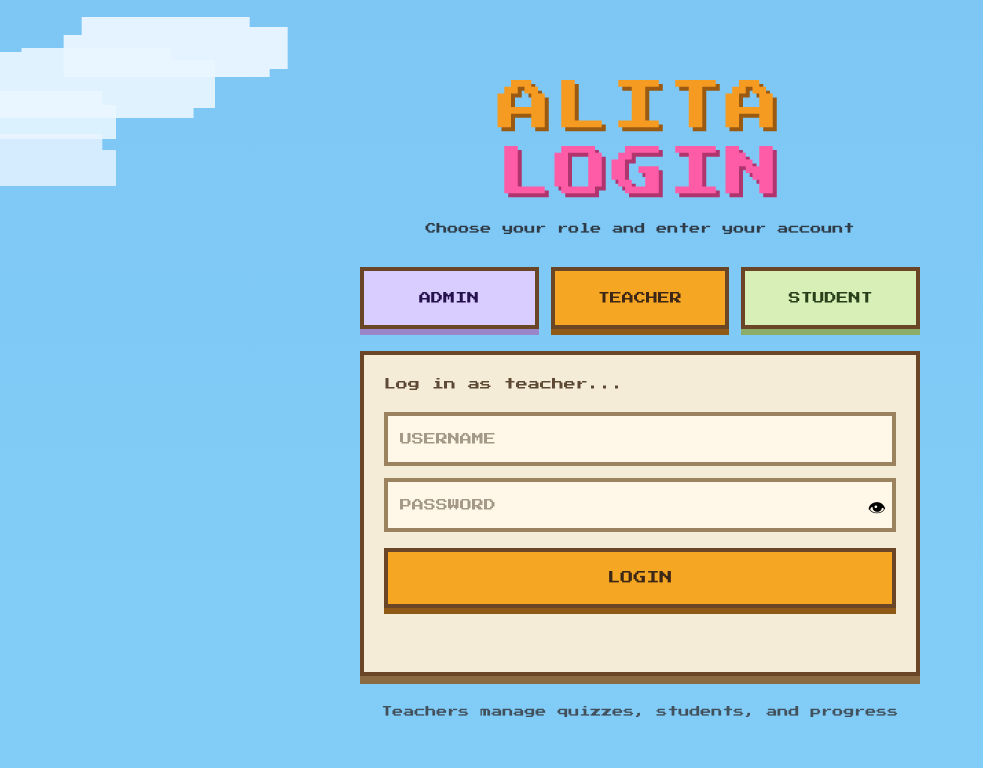
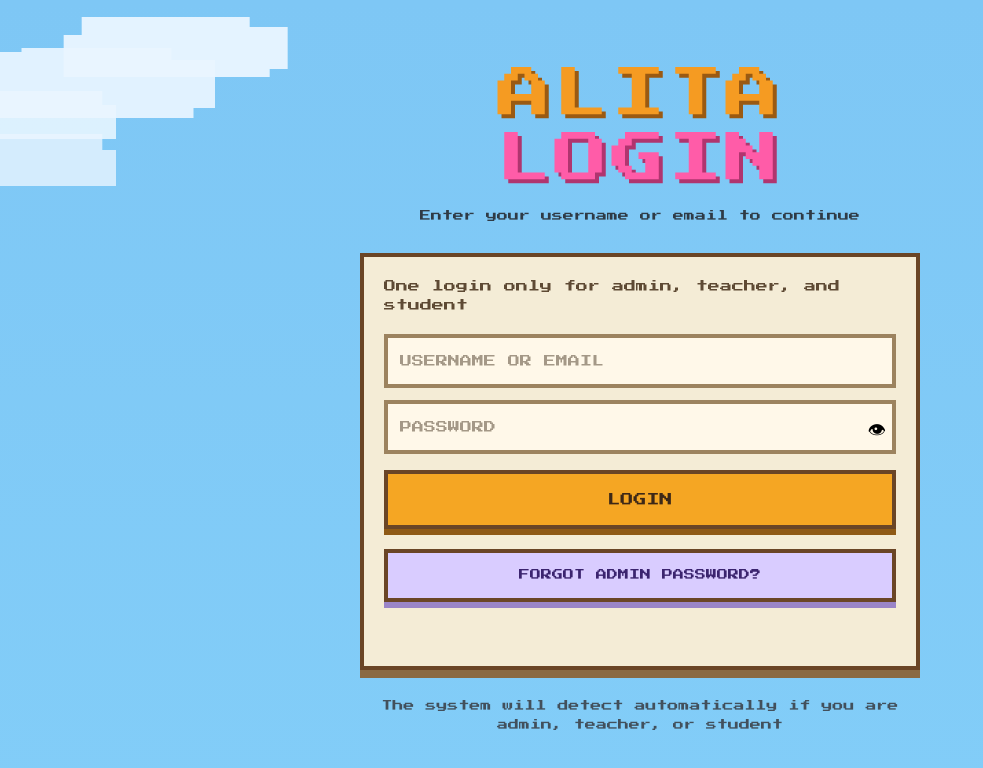
Before and after one commit to Aizzzzzzzzzz/alita, a Next.js app: page /login in a window 1280 px wide. Shown: the top 768 px of the page, without its empty margins (0-983 px from the left). Built offline with nearby package versions, Linux system fonts and the light colour scheme.

Commit message:
Full update

```diff
--- a/app/login/page.tsx
+++ b/app/login/page.tsx
@@ -4,12 +4,9 @@ import { useState } from "react";
 import { useRouter } from "next/navigation";
 import { supabase } from "../../lib/supabase";
 
-type Role = "admin" | "teacher" | "student";
-
 export default function LoginPage() {
   const router = useRouter();
 
-  const [selectedRole, setSelectedRole] = useState<Role>("teacher");
   const [identifier, setIdentifier] = useState("");
   const [password, setPassword] = useState("");
   const [showPassword, setShowPassword] = useState(false);
@@ -26,12 +23,11 @@ export default function LoginPage() {
   };
 
   async function login() {
-    if (identifier.trim() === "" || password.trim() === "") {
-      setMessage(
-        selectedRole === "admin"
-          ? "Please enter admin email and password."
-          : "Please enter username and password."
-      );
+    const cleanIdentifier = identifier.trim();
+    const cleanPassword = password.trim();
+
+    if (!cleanIdentifier || !cleanPassword) {
+      setMessage("Please enter your username or email and password.");
       setMessageColor("#7f1d1d");
       return;
     }
@@ -40,61 +36,82 @@ export default function LoginPage() {
     setMessage("");
 
     try {
-      if (selectedRole === "admin") {
+      // clear old sessions first
+      localStorage.removeItem("alitaUser");
+      localStorage.removeItem("adminId");
+      localStorage.removeItem("teacherId");
+      localStorage.removeItem("studentId");
+      localStorage.removeItem("alitaStudentProfile");
+
+      // =========================
+      // 1) CHECK ADMIN FIRST
+      // =========================
+      const { data: adminProfile } = await supabase
+        .from("admins")
+        .select("*")
+        .or(`username.eq.${cleanIdentifier},email.eq.${cleanIdentifier}`)
+        .maybeSingle();
+
+      if (adminProfile) {
         const { data, error } = await supabase.auth.signInWithPassword({
-          email: identifier.trim(),
-          password,
+          email: adminProfile.email,
+          password: cleanPassword,
         });
 
-        if (error || !data.user) {
-          setMessage(error?.message || "Invalid admin email or password.");
-          setMessageColor("#7f1d1d");
+        if (!error && data.user) {
+          localStorage.setItem("alitaUser", "admin");
+          localStorage.setItem("adminId", data.user.id);
+          localStorage.removeItem("teacherId");
+          localStorage.removeItem("studentId");
+
+          playSound("/sounds/success.mp3", 0.3);
+          setMessage("Admin login successful!");
+          setMessageColor("#065f46");
+
+          setTimeout(() => {
+            router.push("/admin");
+          }, 700);
           return;
         }
+      }
 
-        const { data: adminProfile, error: profileError } = await supabase
-          .from("admins")
-          .select("*")
-          .eq("id", data.user.id)
-          .single();
+      // =========================
+      // 2) CHECK TEACHER
+      // =========================
+      const { data: teacher } = await supabase
+        .from("teachers")
+        .select("*")
+        .eq("username", cleanIdentifier)
+        .eq("password", cleanPassword)
+        .maybeSingle();
 
-        if (profileError || !adminProfile) {
-          await supabase.auth.signOut();
-          setMessage("This account is not registered as an admin.");
-          setMessageColor("#7f1d1d");
-          return;
-        }
-
-        localStorage.setItem("alitaUser", "admin");
-        localStorage.setItem("adminId", data.user.id);
-        localStorage.removeItem("teacherId");
+      if (teacher) {
+        localStorage.setItem("alitaUser", "teacher");
+        localStorage.setItem("teacherId", teacher.id);
+        localStorage.removeItem("adminId");
         localStorage.removeItem("studentId");
 
         playSound("/sounds/success.mp3", 0.3);
-        setMessage("Admin login successful!");
+        setMessage("Teacher login successful!");
         setMessageColor("#065f46");
 
         setTimeout(() => {
-          router.push("/admin");
+          router.push("/teacher");
         }, 700);
-
         return;
       }
 
-      if (selectedRole === "student") {
-        const { data: student, error } = await supabase
-          .from("students")
-          .select("*")
-          .eq("username", identifier.trim())
-          .eq("password", password)
-          .single();
+      // =========================
+      // 3) CHECK STUDENT
+      // =========================
+      const { data: student } = await supabase
+        .from("students")
+        .select("*")
+        .eq("username", cleanIdentifier)
+        .eq("password", cleanPassword)
+        .maybeSingle();
 
-        if (error || !student) {
-          setMessage("Invalid student login credentials.");
-          setMessageColor("#7f1d1d");
-          return;
-        }
-
+      if (student) {
         localStorage.setItem("alitaUser", "student");
         localStorage.setItem("studentId", student.id);
         localStorage.removeItem("teacherId");
@@ -128,35 +145,11 @@ export default function LoginPage() {
         setTimeout(() => {
           router.push("/");
         }, 700);
-
         return;
       }
 
-      const { data: teacher, error } = await supabase
-        .from("teachers")
-        .select("*")
-        .eq("username", identifier.trim())
-        .eq("password", password)
-        .single();
-
-      if (error || !teacher) {
-        setMessage("Invalid teacher login credentials.");
-        setMessageColor("#7f1d1d");
-        return;
-      }
-
-      localStorage.setItem("alitaUser", "teacher");
-      localStorage.setItem("teacherId", teacher.id);
-      localStorage.removeItem("adminId");
-      localStorage.removeItem("studentId");
-
-      playSound("/sounds/success.mp3", 0.3);
-      setMessage("Teacher login successful!");
-      setMessageColor("#065f46");
-
-      setTimeout(() => {
-        router.push("/teacher");
-      }, 700);
+      setMessage("Invalid login credentials.");
+      setMessageColor("#7f1d1d");
     } catch {
       setMessage("Something went wrong during login.");
       setMessageColor("#7f1d1d");
@@ -164,10 +157,6 @@ export default function LoginPage() {
       setIsLoading(false);
     }
   }
-
-  const isAdmin = selectedRole === "admin";
-  const isTeacher = selectedRole === "teacher";
-  const isStudent = selectedRole === "student";
 
   return (
     <div
@@ -323,90 +312,8 @@ export default function LoginPage() {
                 lineHeight: 1.8,
               }}
             >
-              Choose your role and enter your account
+              Enter your username or email to continue
             </p>
-          </div>
-
-          <div
-            style={{
-              width: "100%",
-              display: "grid",
-              gridTemplateColumns: "repeat(3, 1fr)",
-              gap: "12px",
-              marginBottom: "22px",
-            }}
-          >
-            <button
-              type="button"
-              onMouseEnter={() => playSound("/sounds/hover.mp3", 0.12)}
-              onClick={() => {
-                playSound("/sounds/click.mp3");
-                setSelectedRole("admin");
-                setIdentifier("");
-                setPassword("");
-                setMessage("");
-              }}
-              style={{
-                border: "4px solid #6a4526",
-                background: isAdmin ? "#8b5cf6" : "#d9ccff",
-                color: "#25124d",
-                padding: "18px 10px",
-                cursor: "pointer",
-                fontFamily: "'Press Start 2P', cursive",
-                fontSize: "12px",
-                boxShadow: isAdmin ? "0 6px 0 #5b35a8" : "0 6px 0 #9a85c8",
-              }}
-            >
-              ADMIN
-            </button>
-
-            <button
-              type="button"
-              onMouseEnter={() => playSound("/sounds/hover.mp3", 0.12)}
-              onClick={() => {
-                playSound("/sounds/click.mp3");
-                setSelectedRole("teacher");
-                setIdentifier("");
-                setPassword("");
-                setMessage("");
-              }}
-              style={{
-                border: "4px solid #6a4526",
-                background: isTeacher ? "#f5a623" : "#f7d18f",
-                color: "#3d2817",
-                padding: "18px 10px",
-                cursor: "pointer",
-                fontFamily: "'Press Start 2P', cursive",
-                fontSize: "12px",
-                boxShadow: isTeacher ? "0 6px 0 #8f5a16" : "0 6px 0 #ae8450",
-              }}
-            >
-              TEACHER
-            </button>
-
-            <button
-              type="button"
-              onMouseEnter={() => playSound("/sounds/hover.mp3", 0.12)}
-              onClick={() => {
-                playSound("/sounds/click.mp3");
-                setSelectedRole("student");
-                setIdentifier("");
-                setPassword("");
-                setMessage("");
-              }}
-              style={{
-                border: "4px solid #6a4526",
-                background: isStudent ? "#7ad14b" : "#d8efb8",
-                color: "#28401a",
-                padding: "18px 10px",
-                cursor: "pointer",
-                fontFamily: "'Press Start 2P', cursive",
-                fontSize: "12px",
-                boxShadow: isStudent ? "0 6px 0 #4f8f2d" : "0 6px 0 #8cad68",
-              }}
-            >
-              STUDENT
-            </button>
           </div>
 
           <div
@@ -426,13 +333,13 @@ export default function LoginPage() {
                 lineHeight: 1.6,
               }}
             >
-              {isAdmin ? "Log in as admin using email..." : `Log in as ${selectedRole}...`}
+              One login only for admin, teacher, and student
             </div>
 
             <div style={{ display: "grid", gap: "12px" }}>
               <input
-                type={isAdmin ? "email" : "text"}
-                placeholder={isAdmin ? "ADMIN EMAIL" : "USERNAME"}
+                type="text"
+                placeholder="USERNAME OR EMAIL"
                 value={identifier}
                 onChange={(e) => setIdentifier(e.target.value)}
                 style={{
@@ -500,30 +407,24 @@ export default function LoginPage() {
                   width: "100%",
                   marginTop: "4px",
                   border: "4px solid #6a4526",
-                  background: isAdmin ? "#8b5cf6" : isTeacher ? "#f5a623" : "#58b63f",
-                  color: isAdmin ? "#ffffff" : isTeacher ? "#3d2817" : "#f4fff0",
+                  background: "#f5a623",
+                  color: "#3d2817",
                   padding: "16px 12px",
                   cursor: "pointer",
                   fontFamily: "'Press Start 2P', cursive",
                   fontSize: "13px",
-                  boxShadow: isAdmin
-                    ? "0 6px 0 #5b35a8"
-                    : isTeacher
-                    ? "0 6px 0 #8f5a16"
-                    : "0 6px 0 #377625",
+                  boxShadow: "0 6px 0 #8f5a16",
                   opacity: isLoading ? 0.7 : 1,
                 }}
               >
                 {isLoading ? "LOADING..." : "LOGIN"}
               </button>
-            </div>
 
-            {isAdmin && (
               <button
                 type="button"
                 onClick={() => router.push("/forgot-password")}
                 style={{
-                  marginTop: "14px",
+                  marginTop: "8px",
                   width: "100%",
                   border: "4px solid #6a4526",
                   background: "#d9ccff",
@@ -537,7 +438,7 @@ export default function LoginPage() {
               >
                 FORGOT ADMIN PASSWORD?
               </button>
-            )}
+            </div>
 
             <div
               style={{
@@ -562,11 +463,7 @@ export default function LoginPage() {
               lineHeight: 1.8,
             }}
           >
-            {isAdmin
-              ? "Admin uses real email login and email recovery"
-              : isTeacher
-              ? "Teachers manage quizzes, students, and progress"
-              : "Students enter learning worlds and earn stars"}
+            The system will detect automatically if you are admin, teacher, or student
           </div>
         </div>
       </div>
```
